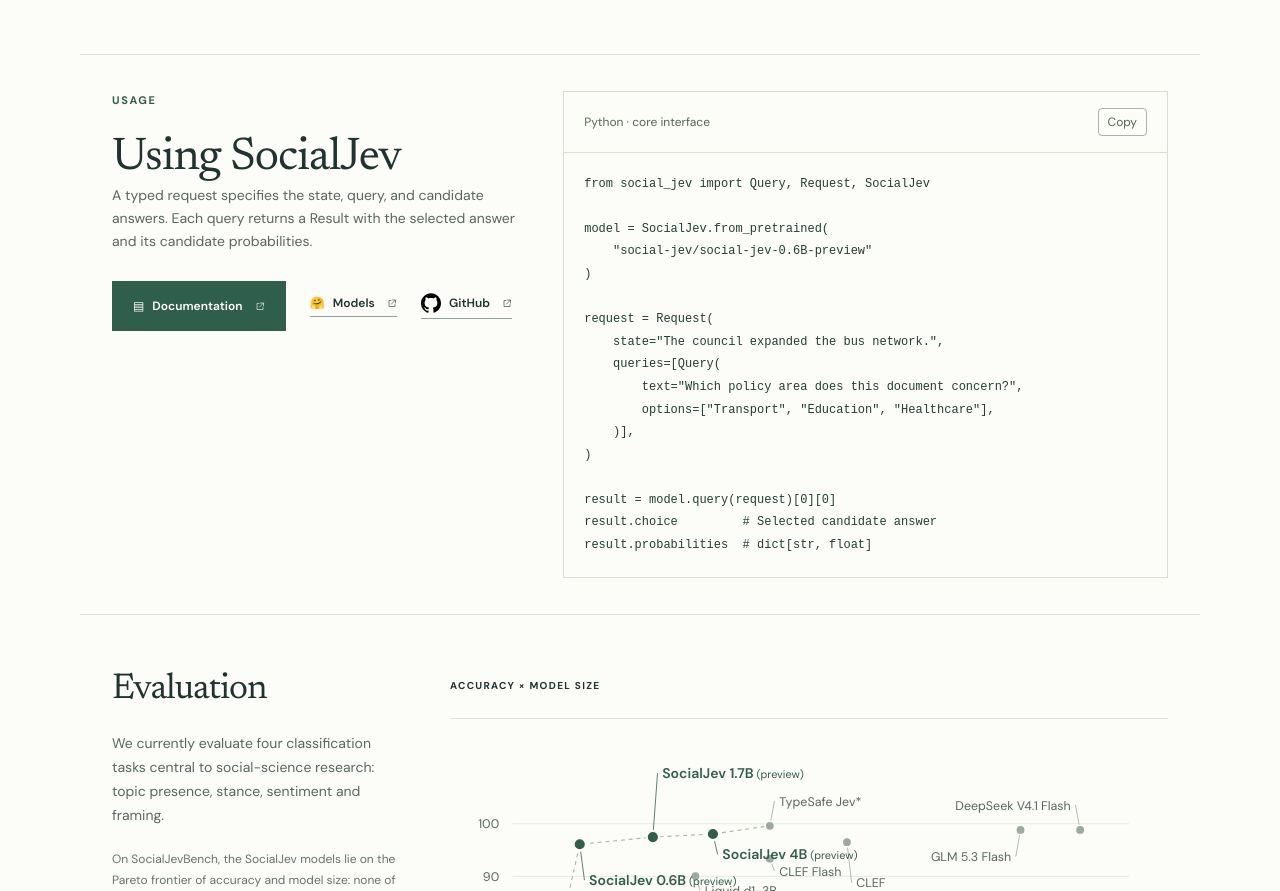
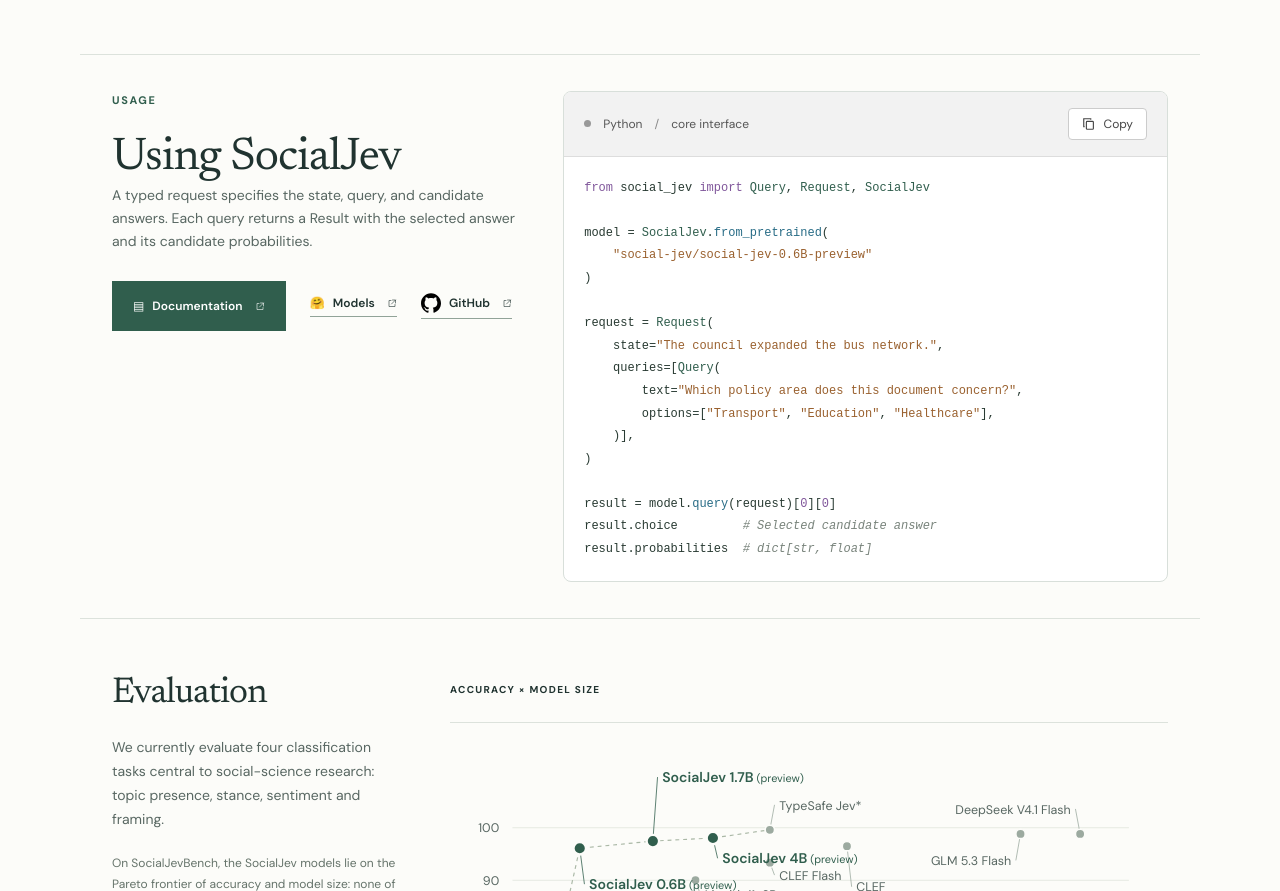
Before and after one commit to social-jev/social-jev.github.io, a React (Vite) app: page / in a window 1280 px wide. Shown: the part 1876-2767 px from the top of the page. Built offline with nearby package versions, Linux system fonts and the light colour scheme.

Commit message:
Style Python example with syntax colors and neutral header

```diff
--- a/src/App.jsx
+++ b/src/App.jsx
@@ -1,4 +1,5 @@
 import { useEffect, useRef, useState } from "react";
+import { UsageCode } from "./UsageCode.jsx";
 import { ApplicationAnimation } from "./ApplicationAnimation.jsx";
 import { EvaluationExamples } from "./EvaluationExamples.jsx";
 import { ParetoChart } from "./ResearchCharts.jsx";
@@ -125,24 +126,8 @@
             </div>
           </div>
           <div className="interface-code">
-            <div className="interface-code-label"><span>Python · core interface</span><button className="copy-code-button" onClick={copyCode} aria-label="Copy Python code"><span aria-live="polite">{copyStatus}</span></button></div>
-            <pre><code ref={codeRef}>{`from social_jev import Query, Request, SocialJev
-
-model = SocialJev.from_pretrained(
-    "social-jev/social-jev-0.6B-preview"
-)
-
-request = Request(
-    state="The council expanded the bus network.",
-    queries=[Query(
-        text="Which policy area does this document concern?",
-        options=["Transport", "Education", "Healthcare"],
-    )],
-)
-
-result = model.query(request)[0][0]
-result.choice         # Selected candidate answer
-result.probabilities  # dict[str, float]`}</code></pre>
+            <div className="interface-code-label"><span className="code-language"><i aria-hidden="true" />Python <span aria-hidden="true">/</span> core interface</span><button className="copy-code-button" onClick={copyCode} aria-label="Copy Python code"><svg viewBox="0 0 16 16" aria-hidden="true"><rect x="5" y="5" width="8" height="9" rx="1" /><path d="M3 11H2V2h8v1" /></svg><span aria-live="polite">{copyStatus}</span></button></div>
+            <pre><code ref={codeRef}><UsageCode /></code></pre>
           </div>
         </section>
         <Chapter
--- /dev/null
+++ b/src/UsageCode.jsx
@@ -0,0 +1,43 @@
+export function UsageCode() {
+  return <>
+    <span className="syntax-keyword">{"from"}</span>
+    {" social_jev "}
+    <span className="syntax-keyword">{"import"}</span>
+    {" "}
+    <span className="syntax-class">{"Query"}</span>
+    {", "}
+    <span className="syntax-class">{"Request"}</span>
+    {", "}
+    <span className="syntax-class">{"SocialJev"}</span>
+    {"\n\nmodel = "}
+    <span className="syntax-class">{"SocialJev"}</span>
+    {"."}
+    <span className="syntax-function">{"from_pretrained"}</span>
+    {"(\n    "}
+    <span className="syntax-string">{"\"social-jev/social-jev-0.6B-preview\""}</span>
+    {"\n)\n\nrequest = "}
+    <span className="syntax-class">{"Request"}</span>
+    {"(\n    state="}
+    <span className="syntax-string">{"\"The council expanded the bus network.\""}</span>
+    {",\n    queries=["}
+    <span className="syntax-class">{"Query"}</span>
+    {"(\n        text="}
+    <span className="syntax-string">{"\"Which policy area does this document concern?\""}</span>
+    {",\n        options=["}
+    <span className="syntax-string">{"\"Transport\""}</span>
+    {", "}
+    <span className="syntax-string">{"\"Education\""}</span>
+    {", "}
+    <span className="syntax-string">{"\"Healthcare\""}</span>
+    {"],\n    )],\n)\n\nresult = model."}
+    <span className="syntax-function">{"query"}</span>
+    {"(request)["}
+    <span className="syntax-number">{"0"}</span>
+    {"]["}
+    <span className="syntax-number">{"0"}</span>
+    {"]\nresult.choice         "}
+    <span className="syntax-comment">{"# Selected candidate answer"}</span>
+    {"\nresult.probabilities  "}
+    <span className="syntax-comment">{"# dict[str, float]"}</span>
+  </>;
+}
--- a/src/walkthrough.css
+++ b/src/walkthrough.css
@@ -1620,9 +1620,9 @@
 .interface-links { display: flex; flex-wrap: wrap; align-items: center; gap: 24px; margin-top: 28px; }
 .interface-links .button, .interface-links .text-link { margin: 0; }
 .github-link, .resource-icon-link { display: inline-flex; gap: 8px; align-items: center; }
-.interface-code { min-width: 0; background: #fcfcf9; border: 1px solid #d6dfd1; }
-.interface-code-label { padding: 16px 20px; border-bottom: 1px solid #d6dfd1; font-size: 12px; color: #536554; }
-.interface-code pre { margin: 0; padding: 20px; overflow-x: auto; font: 12px/1.8 ui-monospace, SFMono-Regular, Menlo, monospace; color: #243e32; }
+.interface-code { min-width: 0; background: #fff; border: 1px solid #d8dfda; border-radius: 8px; overflow: hidden; }
+.interface-code-label { padding: 16px 20px; border-bottom: 1px solid #ddd; background: #f2f2f2; font-size: 12px; color: #555; }
+.interface-code pre { margin: 0; padding: 20px; overflow-x: auto; font: 12px/1.8 ui-monospace, SFMono-Regular, Menlo, monospace; color: #283a32; }
 @media (max-width: 800px) { .interface-section { grid-template-columns: 1fr; gap: 28px; } .interface-code pre { font-size: 11px; } }
 
 .academic-hero { max-width: 1120px; margin: auto; padding: 64px 32px 56px; text-align: center; border-bottom: 1px solid var(--line, #dce2dc); }
@@ -1729,8 +1729,8 @@
 .cutaway-svg { min-width: 640px; }
 .cutaway-svg .token-label { font-size: 14px; }
 .interface-code-label { display: flex; align-items: center; justify-content: space-between; gap: 12px; }
-.copy-code-button { padding: 5px 9px; background: transparent; border: 1px solid #a7b4a7; border-radius: 4px; color: inherit; font: inherit; cursor: pointer; }
-.copy-code-button:hover { background: #edf2e6; }
+.copy-code-button { display: inline-flex; align-items: center; gap: 8px; padding: 7px 13px; background: #fff; border: 1px solid #ccc; border-radius: 4px; color: #444; font: inherit; cursor: pointer; }
+.copy-code-button:hover { background: #e9e9e9; }
 
 .measured-evaluation .pareto-chart { min-width: 680px; }
 .measured-evaluation .axis-text { font-size: 16px; }
@@ -1826,3 +1826,13 @@
 .option-status { display: inline-flex; align-items: center; gap: 6px; font-size: 11px; white-space: nowrap; }
 .option-status svg { width: 14px; height: 14px; }
 .task-example-body .example-answer-note { font-size: 11px; line-height: 1.6; color: var(--muted); margin: 12px 0 0; }
+
+.code-language { display: inline-flex; align-items: center; gap: 12px; }
+.code-language i { width: 7px; height: 7px; background: #999; border-radius: 50%; }
+.code-language > span { color: #888; }
+.copy-code-button svg { width: 14px; height: 14px; fill: none; stroke: currentColor; stroke-width: 1.3; }
+.interface-code .syntax-keyword, .interface-code .syntax-number { color: #80579b; }
+.interface-code .syntax-class { color: #305e4d; }
+.interface-code .syntax-string { color: #9a612f; }
+.interface-code .syntax-function { color: #286c86; }
+.interface-code .syntax-comment { color: #78837b; font-style: italic; }
```
